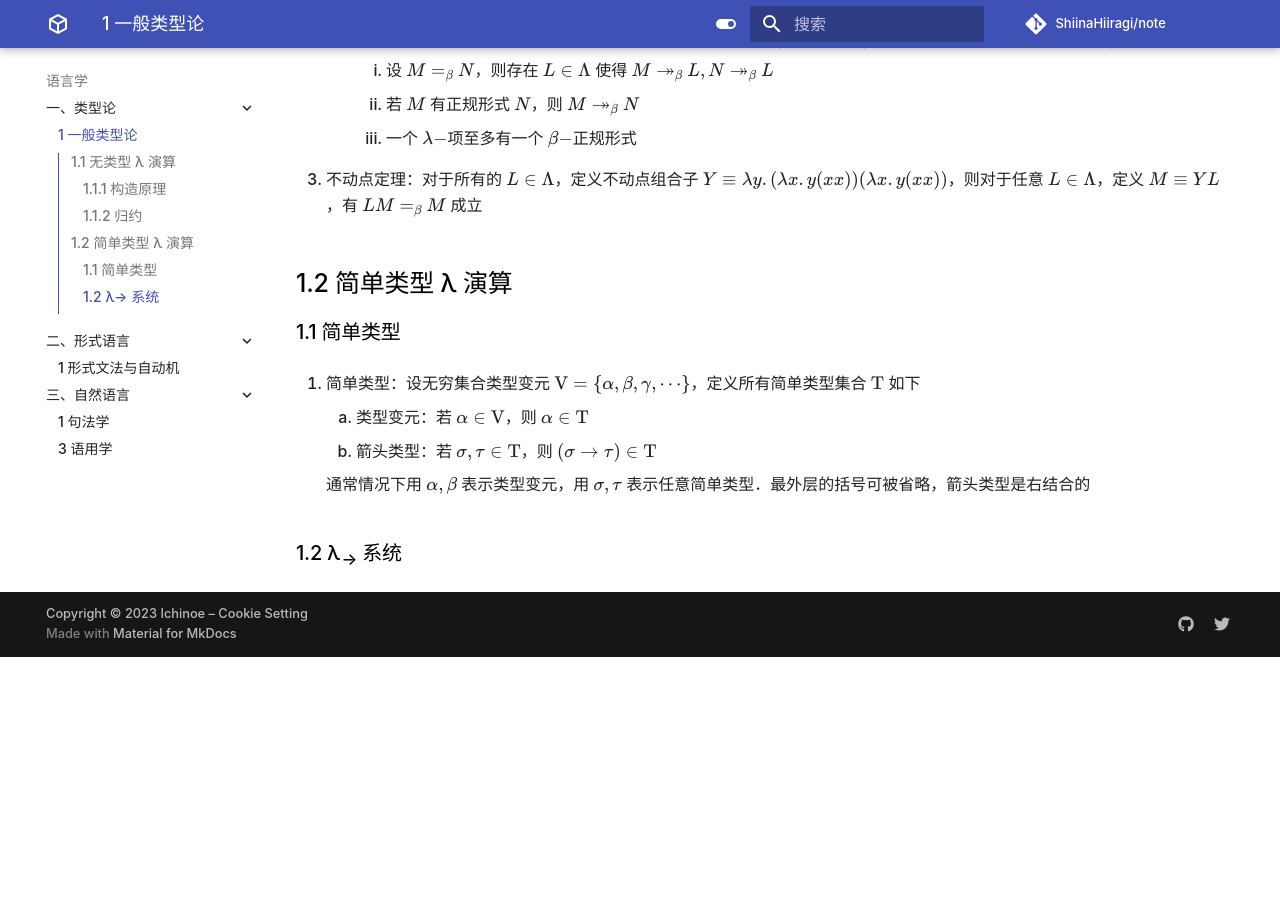
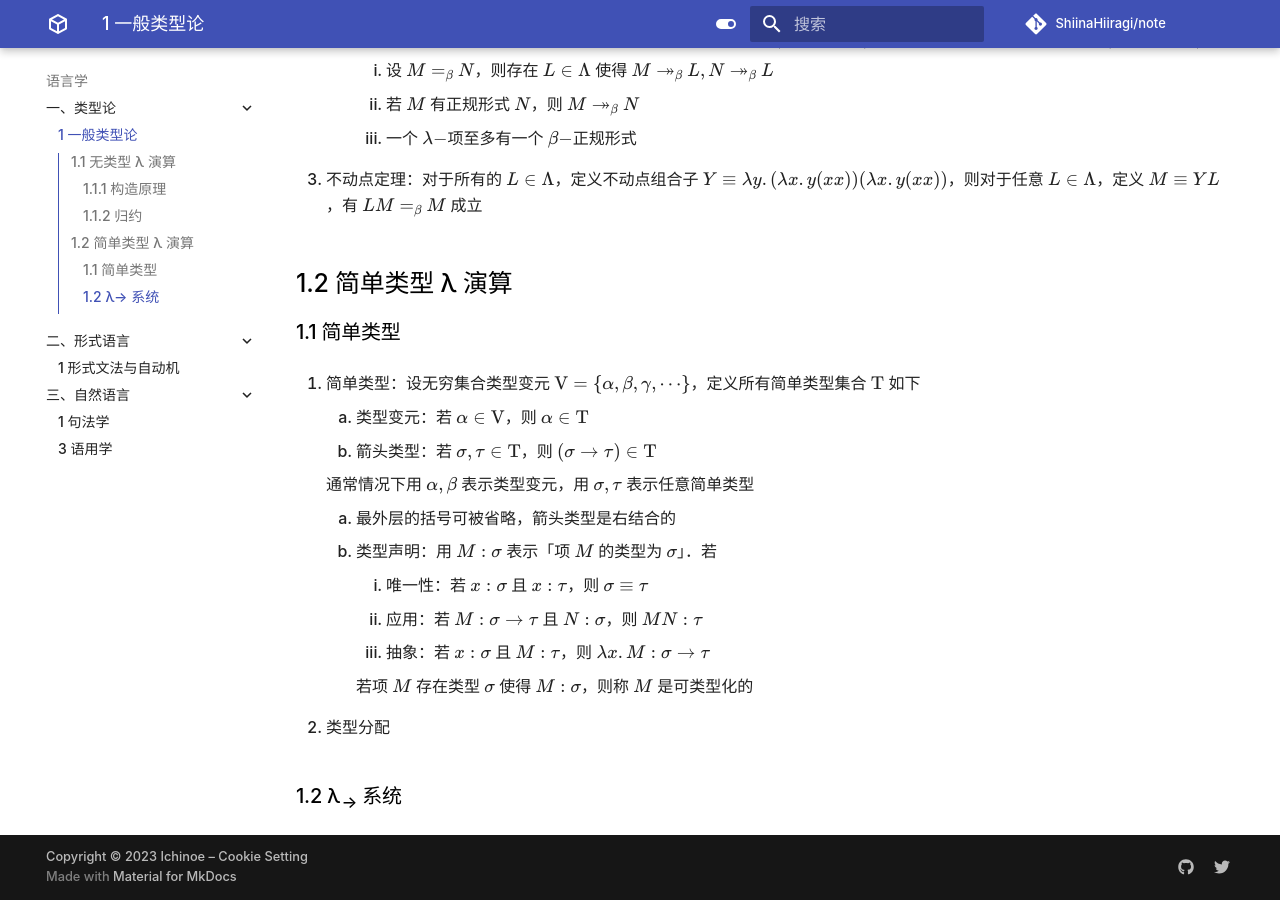
Before and after one commit to ShiinaHiiragi/note, an MkDocs documentation site: the page built from docs/lang/type/gen.md, in a window 1280 px wide and 900 px high, scrolled down 2899 px. Built offline with MkDocs 1.6.1 and Material for MkDocs 9.7.7, drawn with Linux system fonts in a browser that asks for light colours; comment, search, counter and statistics services are not loaded; before the commit the page ends 3556 px from its top, so only the background shows below that.

Commit message:
stage 2.2

```diff
--- a/docs/lang/type/gen.md
+++ b/docs/lang/type/gen.md
@@ -107,6 +107,16 @@
     1. 类型变元：若 $\alpha \in \mathrm V$，则 $\alpha \in \mathrm T$
     2. 箭头类型：若 $\sigma, \tau \in \mathrm T$，则 $(\sigma \to \tau) \in \mathrm T$
 
-    通常情况下用 $\alpha, \beta$ 表示类型变元，用 $\sigma, \tau$ 表示任意简单类型．最外层的括号可被省略，箭头类型是右结合的
+    通常情况下用 $\alpha, \beta$ 表示类型变元，用 $\sigma, \tau$ 表示任意简单类型
+
+    1. 最外层的括号可被省略，箭头类型是右结合的
+    2. 类型声明：用 $M: \sigma$ 表示「项 $M$ 的类型为 $\sigma$」．若
+        1. 唯一性：若 $x: \sigma$ 且 $x: \tau$，则 $\sigma \equiv \tau$
+        2. 应用：若 $M: \sigma \to \tau$ 且 $N: \sigma$，则 $MN: \tau$
+        3. 抽象：若 $x: \sigma$ 且 $M: \tau$，则 $\lambda x.M: \sigma \to \tau$
+
+        若项 $M$ 存在类型 $\sigma$ 使得 $M: \sigma$，则称 $M$ 是可类型化的
+
+2. 类型分配
 
 ### 1.2 λ<sub>→</sub> 系统
```
Also changed, not shown: docs/lang/type/trans.md (+4 -1 lines).
